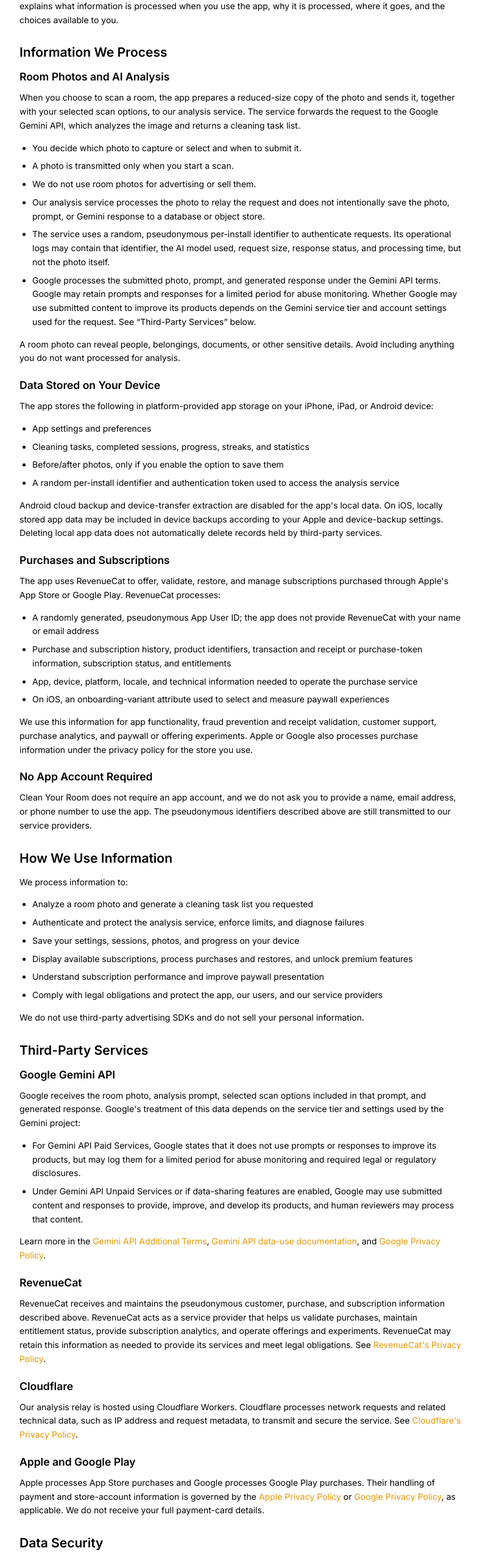
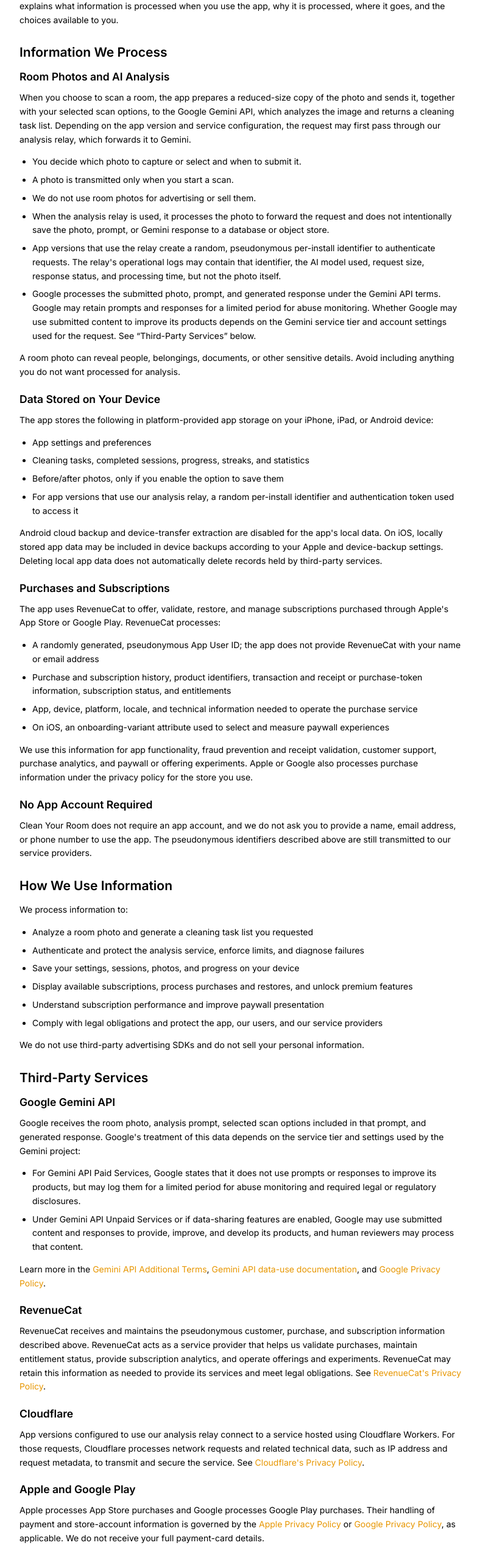
Before and after one commit to Nom-Chief/mywebsite, a Next.js app: page /clean-your-room-privacy in a window 1280 px wide. Shown: the part 234-2796 px from the top of the page at 61% size, without its empty margins (244-1032 px from the left). Built offline with nearby package versions, Linux system fonts and the light colour scheme.

Commit message:
Clarify Gemini relay configurations

```diff
--- a/app/clean-your-room-privacy/page.tsx
+++ b/app/clean-your-room-privacy/page.tsx
@@ -31,22 +31,24 @@ export default function CleanYourRoomPrivacy() {
             <h3 className="text-xl font-semibold text-foreground mb-3">Room Photos and AI Analysis</h3>
             <p className="text-foreground leading-relaxed mb-4">
               When you choose to scan a room, the app prepares a reduced-size copy of the photo and
-              sends it, together with your selected scan options, to our analysis service. The service
-              forwards the request to the Google Gemini API, which analyzes the image and returns a
-              cleaning task list.
+              sends it, together with your selected scan options, to the Google Gemini API, which
+              analyzes the image and returns a cleaning task list. Depending on the app version and
+              service configuration, the request may first pass through our analysis relay, which
+              forwards it to Gemini.
             </p>
             <ul className={listClass}>
               <li>You decide which photo to capture or select and when to submit it.</li>
               <li>A photo is transmitted only when you start a scan.</li>
               <li>We do not use room photos for advertising or sell them.</li>
               <li>
-                Our analysis service processes the photo to relay the request and does not
-                intentionally save the photo, prompt, or Gemini response to a database or object store.
+                When the analysis relay is used, it processes the photo to forward the request and does
+                not intentionally save the photo, prompt, or Gemini response to a database or object store.
               </li>
               <li>
-                The service uses a random, pseudonymous per-install identifier to authenticate
-                requests. Its operational logs may contain that identifier, the AI model used,
-                request size, response status, and processing time, but not the photo itself.
+                App versions that use the relay create a random, pseudonymous per-install identifier
+                to authenticate requests. The relay&apos;s operational logs may contain that identifier,
+                the AI model used, request size, response status, and processing time, but not the
+                photo itself.
               </li>
               <li>
                 Google processes the submitted photo, prompt, and generated response under the Gemini
@@ -70,7 +72,10 @@ export default function CleanYourRoomPrivacy() {
               <li>App settings and preferences</li>
               <li>Cleaning tasks, completed sessions, progress, streaks, and statistics</li>
               <li>Before/after photos, only if you enable the option to save them</li>
-              <li>A random per-install identifier and authentication token used to access the analysis service</li>
+              <li>
+                For app versions that use our analysis relay, a random per-install identifier and
+                authentication token used to access it
+              </li>
             </ul>
             <p className="text-foreground leading-relaxed mb-6">
               Android cloud backup and device-transfer extraction are disabled for the app&apos;s local
@@ -178,9 +183,10 @@ export default function CleanYourRoomPrivacy() {
 
             <h3 className="text-xl font-semibold text-foreground mb-3">Cloudflare</h3>
             <p className="text-foreground leading-relaxed mb-6">
-              Our analysis relay is hosted using Cloudflare Workers. Cloudflare processes network
-              requests and related technical data, such as IP address and request metadata, to transmit
-              and secure the service. See{" "}
+              App versions configured to use our analysis relay connect to a service hosted using
+              Cloudflare Workers. For those requests, Cloudflare processes network requests and related
+              technical data, such as IP address and request metadata, to transmit and secure the
+              service. See{" "}
               <a href="https://www.cloudflare.com/privacypolicy/" className={linkClass} target="_blank" rel="noopener noreferrer">
                 Cloudflare&apos;s Privacy Policy
               </a>
@@ -208,8 +214,8 @@ export default function CleanYourRoomPrivacy() {
               <li>App data is kept in platform-provided app storage on iOS and Android.</li>
               <li>Analysis and purchase-service traffic is transmitted over encrypted HTTPS connections.</li>
               <li>
-                The iOS analysis identifier and token are stored in the Keychain; Android stores them
-                in the app&apos;s private storage and disables app-data backup.
+                When the analysis relay is used, iOS stores its analysis identifier and token in the
+                Keychain; Android stores them in the app&apos;s private storage and disables app-data backup.
               </li>
               <li>No method of electronic transmission or storage is completely secure, so we cannot guarantee absolute security.</li>
             </ul>
@@ -223,9 +229,9 @@ export default function CleanYourRoomPrivacy() {
                 clear them in the app or delete the app, subject to any device backups described above.
               </li>
               <li>
-                Our analysis relay does not intentionally retain room photos, prompts, or Gemini
-                responses after completing the request. Operational logs may be retained according to
-                our hosting configuration and Cloudflare&apos;s policies.
+                When used, our analysis relay does not intentionally retain room photos, prompts, or
+                Gemini responses after completing the request. Operational logs may be retained
+                according to our hosting configuration and Cloudflare&apos;s policies.
               </li>
               <li>Google retains Gemini API data according to the applicable service tier, account settings, and Google&apos;s policies.</li>
               <li>
```
